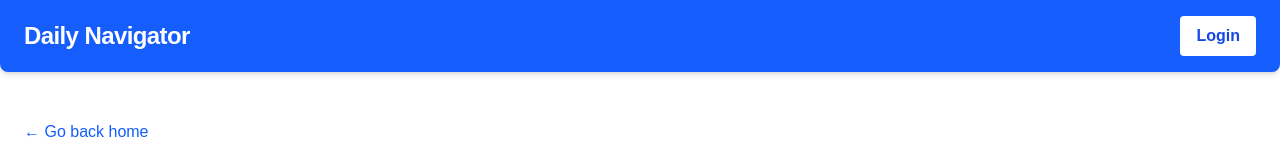
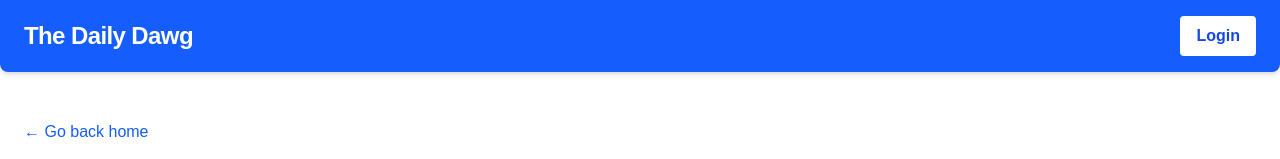
Before and after one commit to cjs01978/groupproject, a Next.js app: page /calendar/monthly in a window 1280 px wide. Shown: the top 159 px of the page. Built offline with nearby package versions, Linux system fonts and the light colour scheme; no server answers; the database is empty.

Commit message:
modified:   src/components/Header.tsx

```diff
--- a/src/components/Header.tsx
+++ b/src/components/Header.tsx
@@ -36,7 +36,7 @@
   return (
     <header className="bg-blue-600 text-white shadow-md py-4 px-6 mb-6 rounded-b-lg">
       <div className="max-w-7xl mx-auto flex items-center justify-between">
-        <h1 className="text-2xl font-bold tracking-tight">Daily Navigator</h1>
+        <h1 className="text-2xl font-bold tracking-tight">The Daily Dawg</h1>
 
         <div className="flex items-center gap-4">
           {isLoggedIn && session?.user ? (
```
